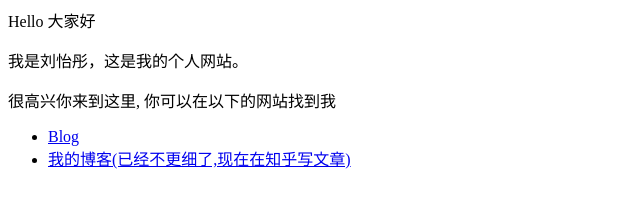
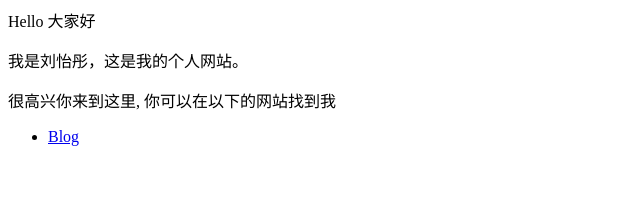
Before and after one commit to LiuYitong1/LiuYitong1.github.io, a plain HTML site: page index.html in a window 1280 px wide. Shown: the whole page, without its empty margins (0-640 px from the left). Drawn offline with Linux system fonts and the light colour scheme.

Commit message:
Update index.html

```diff
--- a/index.html
+++ b/index.html
@@ -4,5 +4,4 @@
 
 <ul>
   <li> <a href="file:///C:/Users/86184/Desktop/%E7%BD%91%E9%A1%B5%E8%AE%BE%E8%AE%A1/%E5%AE%9E%E9%AA%8C8/sy8.html">Blog</a> </li>
-  <li> <a href="http://hejie.nigeerhuo.com">我的博客(已经不更细了,现在在知乎写文章)</a> </li>
 </ul>
```
